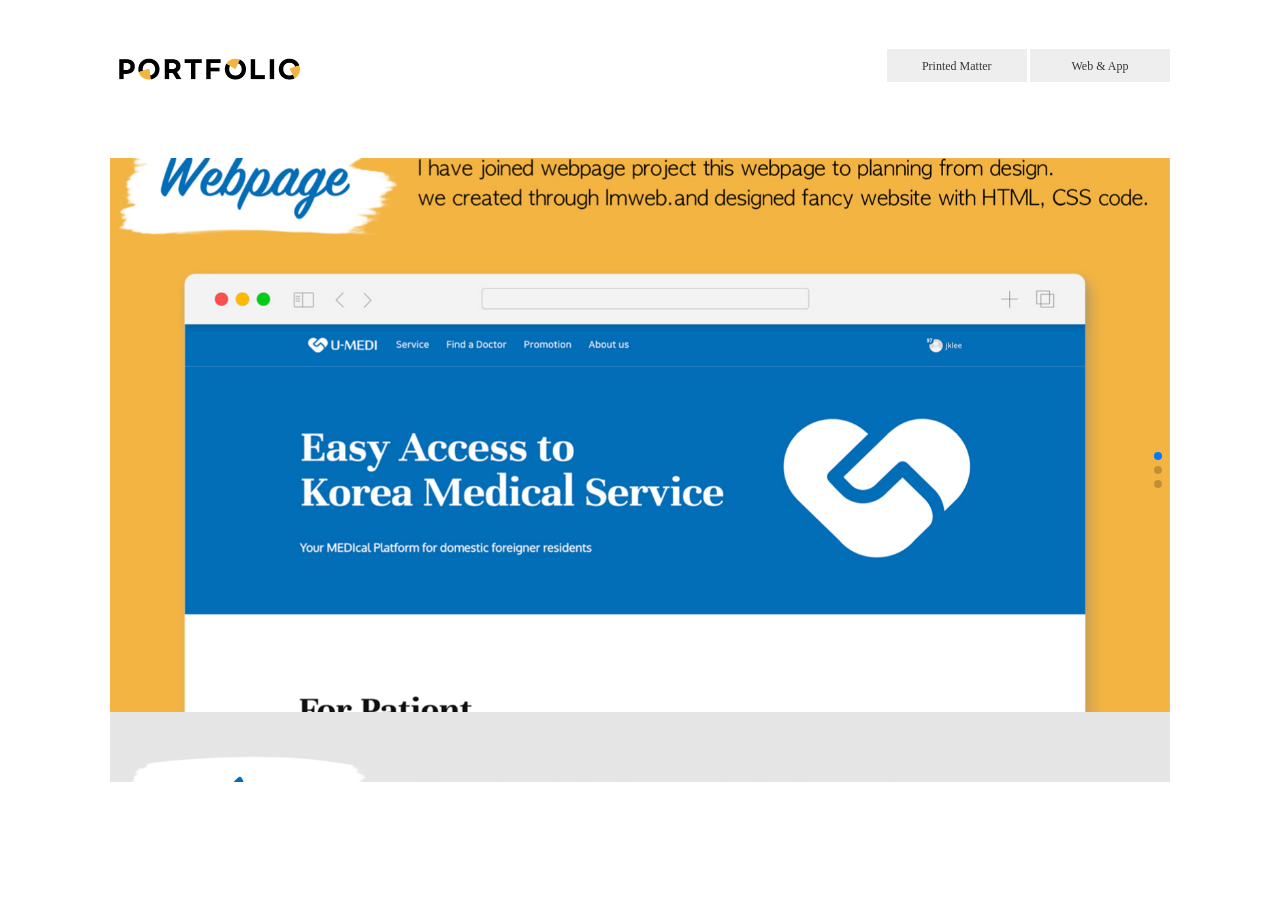
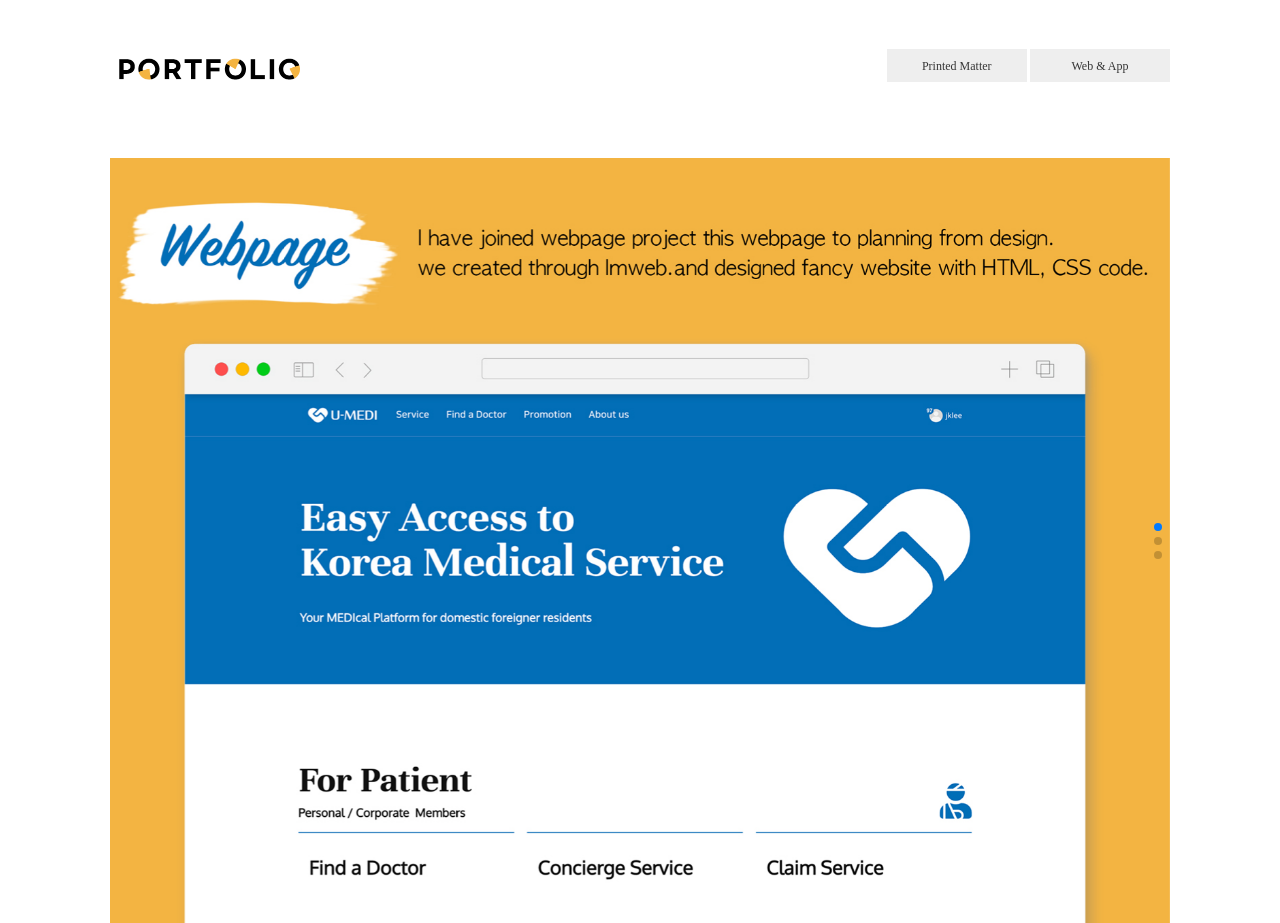
Before and after one commit to kyung2166/2023, a plain HTML site: page index.html in a window 1280 px wide. Before the commit the page ends 816 px from the top, so only its background shows below. Drawn offline with nearby package versions, Linux system fonts and the light colour scheme.

Commit message:
Update index.html

```diff
--- a/index.html
+++ b/index.html
@@ -58,7 +58,7 @@
 
         .swiper {
             width: 1060px;
-            height: 78%;
+            height: 765px;
         }
 
         .swiper-slide {
@@ -105,7 +105,7 @@
     <!-- Swiper -->
     <div class="swiper mySwiper swiper-initialized swiper-vertical swiper-backface-hidden">
         <div class="swiper-wrapper" id="swiper-wrapper-8725b1cfac1ce6c1" aria-live="polite">
-            <div class="swiper-slide" id="slide1" role="group" aria-label="1 / 3" style="height: 764px; margin-bottom: 30px; background-color: #F3B442;">
+            <div class="swiper-slide" id="slide1" role="group" aria-label="1 / 3" style="height: 764px; margin-bottom: 30px;">
                 <img src="swiper-02.jpg" height="765px">
             </div>
             <div class="swiper-slide" id="slide2" role="group" aria-label="2 / 3" style="height: 764px; margin-bottom: 30px;">
```
